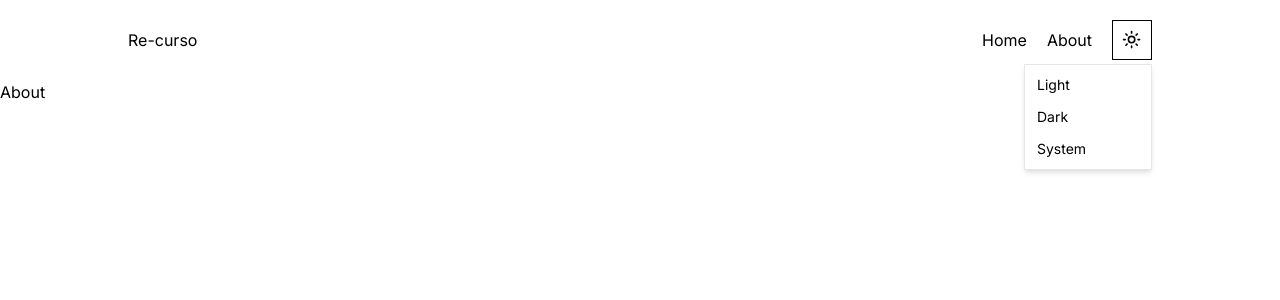
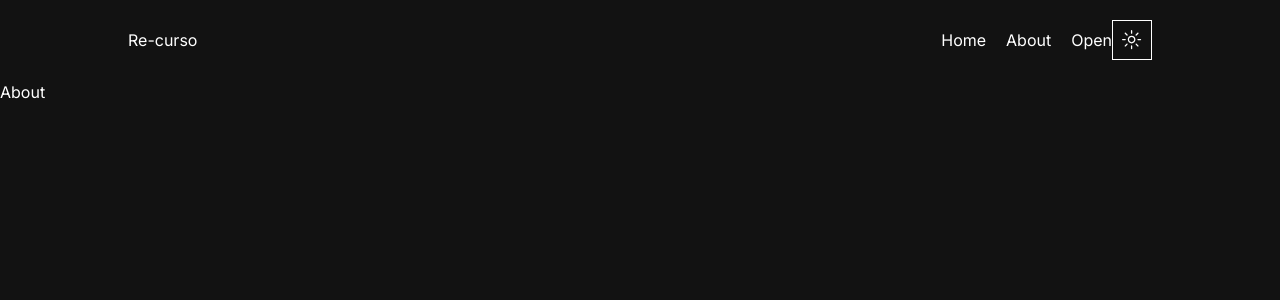
Before and after one commit to vinsevinalon/welcome, a Next.js app: page /about in a window 1280 px wide. Both pictures are taken after a click on the button "Toggle theme". Shown: the top 300 px of the page. Built offline with nearby package versions, Linux system fonts and the light colour scheme.

Commit message:
Add new dependencies and update theme toggle component

```diff
--- a/package.json
+++ b/package.json
@@ -9,6 +9,7 @@
     "lint": "next lint"
   },
   "dependencies": {
+    "@radix-ui/react-dialog": "^1.0.5",
     "@radix-ui/react-dropdown-menu": "^2.0.6",
     "@radix-ui/react-icons": "^1.3.0",
     "@radix-ui/react-navigation-menu": "^1.1.4",
@@ -24,7 +25,8 @@
     "react-dom": "^18",
     "react-icons": "^4.12.0",
     "tailwind-merge": "^2.0.0",
-    "tailwindcss-animate": "^1.0.7"
+    "tailwindcss-animate": "^1.0.7",
+    "vaul": "^0.8.9"
   },
   "devDependencies": {
     "@types/node": "^20",
--- a/src/app/global.css
+++ b/src/app/global.css
@@ -10,8 +10,8 @@
     --card-foreground: 240 10% 3.9%;
     --popover: 0 0% 100%;
     --popover-foreground: 240 10% 3.9%;
-    --primary: 240 5.9% 10%;
-    --primary-foreground: 0 0% 98%;
+    --primary: 142.1 76.2% 36.3%;
+    --primary-foreground: 355.7 100% 97.3%;
     --secondary: 240 4.8% 95.9%;
     --secondary-foreground: 240 5.9% 10%;
     --muted: 240 4.8% 95.9%;
@@ -22,32 +22,34 @@
     --destructive-foreground: 0 0% 98%;
     --border: 240 5.9% 90%;
     --input: 240 5.9% 90%;
-    --ring: 240 5.9% 10%;
-    --radius: 0.3rem;
+    --ring: 142.1 76.2% 36.3%;
+    --radius: 0rem;
   }
 
   .dark {
-    --background: 240 10% 3.9%;
-    --foreground: 0 0% 98%;
-    --card: 240 10% 3.9%;
-    --card-foreground: 0 0% 98%;
-    --popover: 240 10% 3.9%;
-    --popover-foreground: 0 0% 98%;
-    --primary: 0 0% 98%;
-    --primary-foreground: 240 5.9% 10%;
+    --background: 20 14.3% 4.1%;
+    --foreground: 0 0% 95%;
+    --card: 24 9.8% 10%;
+    --card-foreground: 0 0% 95%;
+    --popover: 0 0% 9%;
+    --popover-foreground: 0 0% 95%;
+    --primary: 142.1 70.6% 45.3%;
+    --primary-foreground: 144.9 80.4% 10%;
     --secondary: 240 3.7% 15.9%;
     --secondary-foreground: 0 0% 98%;
-    --muted: 240 3.7% 15.9%;
+    --muted: 0 0% 15%;
     --muted-foreground: 240 5% 64.9%;
-    --accent: 240 3.7% 15.9%;
+    --accent: 12 6.5% 15.1%;
     --accent-foreground: 0 0% 98%;
     --destructive: 0 62.8% 30.6%;
-    --destructive-foreground: 0 0% 98%;
+    --destructive-foreground: 0 85.7% 97.3%;
     --border: 240 3.7% 15.9%;
     --input: 240 3.7% 15.9%;
-    --ring: 240 4.9% 83.9%;
+    --ring: 142.4 71.8% 29.2%;
   }
 }
+
+
 
 
 @layer base {
--- a/src/components/card.tsx
+++ b/src/components/card.tsx
@@ -13,7 +13,7 @@
 import Image from 'next/image';
 import { cn } from "@/lib/utils";
 import SeeMore from "@/lib/trunc"
-;
+
 interface Photo {
   id: string;
   urls: {
--- a/src/components/sections/header.tsx
+++ b/src/components/sections/header.tsx
@@ -4,11 +4,21 @@
 import { useRouter } from 'next/navigation';
 import { FaBars, FaTimes } from 'react-icons/fa';
 import { ModeToggle } from '@/components/theme-toggle';
+import {
+  Drawer,
+  DrawerClose,
+  DrawerContent,
+  DrawerDescription,
+  DrawerFooter,
+  DrawerHeader,
+  DrawerTitle,
+  DrawerTrigger,
+} from "@/components/ui/drawer"
+import { Button } from '../ui/button';
 
 const Header: React.FC = () => {
   const [open, setOpen] = useState(false);
   const router = useRouter();
-
   const navigateTo = (route: string) => {
     router.push(route);
     setOpen(false);
@@ -22,16 +32,32 @@
         </div>
         <div className="hidden md:flex">
           <button type="button" onClick={() => router.push('/')} className="mr-5 hover:text-gray-900">
-           Home
+            Home
           </button>
           <button type="button" onClick={() => router.push('/about')} className="mr-5 hover:text-gray-900">
-           About
+            About
           </button>
-          <ModeToggle/>
+          <Drawer>
+            <DrawerTrigger>Open</DrawerTrigger>
+            <DrawerContent>
+              <DrawerHeader>
+                <DrawerTitle>Are you absolutely sure?</DrawerTitle>
+                <DrawerDescription>This action cannot be undone.</DrawerDescription>
+              </DrawerHeader>
+              <DrawerFooter>
+                <Button>Submit</Button>
+                <DrawerClose>
+                  <Button variant="outline">Cancel</Button>
+                </DrawerClose>
+              </DrawerFooter>
+            </DrawerContent>
+          </Drawer>
+
+          <ModeToggle />
         </div>
         <div className="md:hidden">
-          <ModeToggle/>
-          <button onClick={() => setOpen(!open)} className='pl-2'>
+          <ModeToggle />
+          <button onClick={() => setOpen(!open)} className='ml-2'>
             {open ? <FaTimes size={24} /> : <FaBars size={24} />}
           </button>
         </div>
--- a/src/components/theme-toggle.tsx
+++ b/src/components/theme-toggle.tsx
@@ -1,40 +1,23 @@
-"use client"
-
 import * as React from "react"
-import { Moon, Sun } from "lucide-react"
+import { MoonIcon, SunIcon } from "@radix-ui/react-icons"
 import { useTheme } from "next-themes"
-
 import { Button } from "@/components/ui/button"
-import {
-  DropdownMenu,
-  DropdownMenuContent,
-  DropdownMenuItem,
-  DropdownMenuTrigger,
-} from "@/components/ui/dropdown-menu"
 
 export function ModeToggle() {
-  const { setTheme } = useTheme()
+  const { theme, setTheme } = useTheme()
+
+  const toggleTheme = () => {
+    setTheme(theme === "dark" ? "light" : "dark")
+  }
 
   return (
-    <DropdownMenu>
-      <DropdownMenuTrigger asChild>
-        <Button variant="outline" size="icon">
-          <Sun className="h-[1.2rem] w-[1.2rem] rotate-0 scale-100 transition-all dark:-rotate-90 dark:scale-0" />
-          <Moon className="absolute h-[1.2rem] w-[1.2rem] rotate-90 scale-0 transition-all dark:rotate-0 dark:scale-100" />
-          <span className="sr-only">Toggle theme</span>
-        </Button>
-      </DropdownMenuTrigger>
-      <DropdownMenuContent align="end">
-        <DropdownMenuItem onClick={() => setTheme("light")}>
-          Light
-        </DropdownMenuItem>
-        <DropdownMenuItem onClick={() => setTheme("dark")}>
-          Dark
-        </DropdownMenuItem>
-        <DropdownMenuItem onClick={() => setTheme("system")}>
-          System
-        </DropdownMenuItem>
-      </DropdownMenuContent>
-    </DropdownMenu>
+    <Button variant="outline" size="icon" onClick={toggleTheme}>
+      {theme === "dark" ? (
+        <SunIcon className="h-[1.2rem] w-[1.2rem]" />
+      ) : (
+        <MoonIcon className="h-[1.2rem] w-[1.2rem]" />
+      )}
+      <span className="sr-only">Toggle theme</span>
+    </Button>
   )
 }
--- /dev/null
+++ b/src/components/ui/drawer.tsx
@@ -0,0 +1,118 @@
+"use client"
+
+import * as React from "react"
+import { Drawer as DrawerPrimitive } from "vaul"
+
+import { cn } from "@/lib/utils"
+
+const Drawer = ({
+  shouldScaleBackground = true,
+  ...props
+}: React.ComponentProps<typeof DrawerPrimitive.Root>) => (
+  <DrawerPrimitive.Root
+    shouldScaleBackground={shouldScaleBackground}
+    {...props}
+  />
+)
+Drawer.displayName = "Drawer"
+
+const DrawerTrigger = DrawerPrimitive.Trigger
+
+const DrawerPortal = DrawerPrimitive.Portal
+
+const DrawerClose = DrawerPrimitive.Close
+
+const DrawerOverlay = React.forwardRef<
+  React.ElementRef<typeof DrawerPrimitive.Overlay>,
+  React.ComponentPropsWithoutRef<typeof DrawerPrimitive.Overlay>
+>(({ className, ...props }, ref) => (
+  <DrawerPrimitive.Overlay
+    ref={ref}
+    className={cn("fixed inset-0 z-50 bg-black/80", className)}
+    {...props}
+  />
+))
+DrawerOverlay.displayName = DrawerPrimitive.Overlay.displayName
+
+const DrawerContent = React.forwardRef<
+  React.ElementRef<typeof DrawerPrimitive.Content>,
+  React.ComponentPropsWithoutRef<typeof DrawerPrimitive.Content>
+>(({ className, children, ...props }, ref) => (
+  <DrawerPortal>
+    <DrawerOverlay />
+    <DrawerPrimitive.Content
+      ref={ref}
+      className={cn(
+        "fixed inset-x-0 bottom-0 z-50 mt-24 flex h-auto flex-col rounded-t-[10px] border bg-background",
+        className
+      )}
+      {...props}
+    >
+      <div className="mx-auto mt-4 h-2 w-[100px] rounded-full bg-muted" />
+      {children}
+    </DrawerPrimitive.Content>
+  </DrawerPortal>
+))
+DrawerContent.displayName = "DrawerContent"
+
+const DrawerHeader = ({
+  className,
+  ...props
+}: React.HTMLAttributes<HTMLDivElement>) => (
+  <div
+    className={cn("grid gap-1.5 p-4 text-center sm:text-left", className)}
+    {...props}
+  />
+)
+DrawerHeader.displayName = "DrawerHeader"
+
+const DrawerFooter = ({
+  className,
+  ...props
+}: React.HTMLAttributes<HTMLDivElement>) => (
+  <div
+    className={cn("mt-auto flex flex-col gap-2 p-4", className)}
+    {...props}
+  />
+)
+DrawerFooter.displayName = "DrawerFooter"
+
+const DrawerTitle = React.forwardRef<
+  React.ElementRef<typeof DrawerPrimitive.Title>,
+  React.ComponentPropsWithoutRef<typeof DrawerPrimitive.Title>
+>(({ className, ...props }, ref) => (
+  <DrawerPrimitive.Title
+    ref={ref}
+    className={cn(
+      "text-lg font-semibold leading-none tracking-tight",
+      className
+    )}
+    {...props}
+  />
+))
+DrawerTitle.displayName = DrawerPrimitive.Title.displayName
+
+const DrawerDescription = React.forwardRef<
+  React.ElementRef<typeof DrawerPrimitive.Description>,
+  React.ComponentPropsWithoutRef<typeof DrawerPrimitive.Description>
+>(({ className, ...props }, ref) => (
+  <DrawerPrimitive.Description
+    ref={ref}
+    className={cn("text-sm text-muted-foreground", className)}
+    {...props}
+  />
+))
+DrawerDescription.displayName = DrawerPrimitive.Description.displayName
+
+export {
+  Drawer,
+  DrawerPortal,
+  DrawerOverlay,
+  DrawerTrigger,
+  DrawerClose,
+  DrawerContent,
+  DrawerHeader,
+  DrawerFooter,
+  DrawerTitle,
+  DrawerDescription,
+}
--- a/src/components/ui/dropdown-menu.tsx
+++ b/src/components/ui/dropdown-menu.tsx
@@ -5,6 +5,7 @@
 import { Check, ChevronRight, Circle } from "lucide-react"
 
 import { cn } from "@/lib/utils"
+import { useTheme } from "next-themes"
 
 const DropdownMenu = DropdownMenuPrimitive.Root
 
@@ -43,35 +44,50 @@
 const DropdownMenuSubContent = React.forwardRef<
   React.ElementRef<typeof DropdownMenuPrimitive.SubContent>,
   React.ComponentPropsWithoutRef<typeof DropdownMenuPrimitive.SubContent>
->(({ className, ...props }, ref) => (
+>(({ className, ...props }, ref) => {
+  const { theme } = useTheme();
+  return (
     <DropdownMenuPrimitive.SubContent
       ref={ref}
       className={cn(
-      "z-50 min-w-[8rem] overflow-hidden rounded-md border bg-popover p-1 text-popover-foreground shadow-lg data-[state=open]:animate-in data-[state=closed]:animate-out data-[state=closed]:fade-out-0 data-[state=open]:fade-in-0 data-[state=closed]:zoom-out-95 data-[state=open]:zoom-in-95 data-[side=bottom]:slide-in-from-top-2 data-[side=left]:slide-in-from-right-2 data-[side=right]:slide-in-from-left-2 data-[side=top]:slide-in-from-bottom-2",
+        "z-50 min-w-[8rem] overflow-hidden rounded-md border p-1 text-popover-foreground shadow-lg data-[state=open]:animate-in data-[state=closed]:animate-out data-[state=closed]:fade-out-0 data-[state=open]:fade-in-0 data-[state=closed]:zoom-out-95 data-[state=open]:zoom-in-95 data-[side=bottom]:slide-in-from-top-2 data-[side=left]:slide-in-from-right-2 data-[side=right]:slide-in-from-left-2 data-[side=top]:slide-in-from-bottom-2",
+        {
+          'bg-white': theme === 'light',
+          'bg-black': theme === 'dark',
+        },
         className
       )}
       {...props}
     />
-))
+  )
+})
 DropdownMenuSubContent.displayName =
   DropdownMenuPrimitive.SubContent.displayName
 
 const DropdownMenuContent = React.forwardRef<
   React.ElementRef<typeof DropdownMenuPrimitive.Content>,
   React.ComponentPropsWithoutRef<typeof DropdownMenuPrimitive.Content>
->(({ className, sideOffset = 4, ...props }, ref) => (
+>(({ className, sideOffset = 4, ...props }, ref) => {
+  const { theme } = useTheme();
+
+  return (
     <DropdownMenuPrimitive.Portal>
       <DropdownMenuPrimitive.Content
         ref={ref}
         sideOffset={sideOffset}
         className={cn(
-        "z-50 min-w-[8rem] overflow-hidden rounded-md border bg-popover p-1 text-popover-foreground shadow-md data-[state=open]:animate-in data-[state=closed]:animate-out data-[state=closed]:fade-out-0 data-[state=open]:fade-in-0 data-[state=closed]:zoom-out-95 data-[state=open]:zoom-in-95 data-[side=bottom]:slide-in-from-top-2 data-[side=left]:slide-in-from-right-2 data-[side=right]:slide-in-from-left-2 data-[side=top]:slide-in-from-bottom-2",
+          "z-50 min-w-[8rem] overflow-hidden rounded-md border p-1 text-popover-foreground shadow-md data-[state=open]:animate-in data-[state=closed]:animate-out data-[state=closed]:fade-out-0 data-[state=open]:fade-in-0 data-[state=closed]:zoom-out-95 data-[state=open]:zoom-in-95 data-[side=bottom]:slide-in-from-top-2 data-[side=left]:slide-in-from-right-2 data-[side=right]:slide-in-from-left-2 data-[side=top]:slide-in-from-bottom-2",
+          {
+            'bg-white': theme === 'light',
+            'bg-black': theme === 'dark',
+          },
           className
         )}
         {...props}
       />
     </DropdownMenuPrimitive.Portal>
-))
+  )
+})
 DropdownMenuContent.displayName = DropdownMenuPrimitive.Content.displayName
 
 const DropdownMenuItem = React.forwardRef<
--- a/tailwind.config.js
+++ b/tailwind.config.js
@@ -1,3 +1,5 @@
+const { fontFamily } = require("tailwindcss/defaultTheme")
+
 /** @type {import('tailwindcss').Config} */
 module.exports = {
   darkMode: ["class"],
@@ -31,8 +33,8 @@
           foreground: "hsl(var(--secondary-foreground))",
         },
         destructive: {
-          DEFAULT: "hsl(var(--destructive))",
-          foreground: "hsl(var(--destructive-foreground))",
+          DEFAULT: "hsl(var(--destructive) / <alpha-value>)",
+          foreground: "hsl(var(--destructive-foreground) / <alpha-value>)",
         },
         muted: {
           DEFAULT: "hsl(var(--muted))",
@@ -52,18 +54,23 @@
         },
       },
       borderRadius: {
-        lg: "var(--radius)",
-        md: "calc(var(--radius) - 2px)",
+        xl: `calc(var(--radius) + 4px)`,
+        lg: `var(--radius)`,
+        md: `calc(var(--radius) - 2px)`,
         sm: "calc(var(--radius) - 4px)",
+      },
+      fontFamily: {
+        sans: ["var(--font-geist-sans)", ...fontFamily.sans],
+        // mono: ["var(--font-mono)", ...fontFamily.mono],
       },
       keyframes: {
         "accordion-down": {
-          from: { height: 0 },
+          from: { height: "0" },
           to: { height: "var(--radix-accordion-content-height)" },
         },
         "accordion-up": {
           from: { height: "var(--radix-accordion-content-height)" },
-          to: { height: 0 },
+          to: { height: "0" },
         },
       },
       animation: {
```
Also changed, not shown: 1 other file (tests, documents, lock files or other folders). Lines whose indentation alone changed are shown as unchanged.
